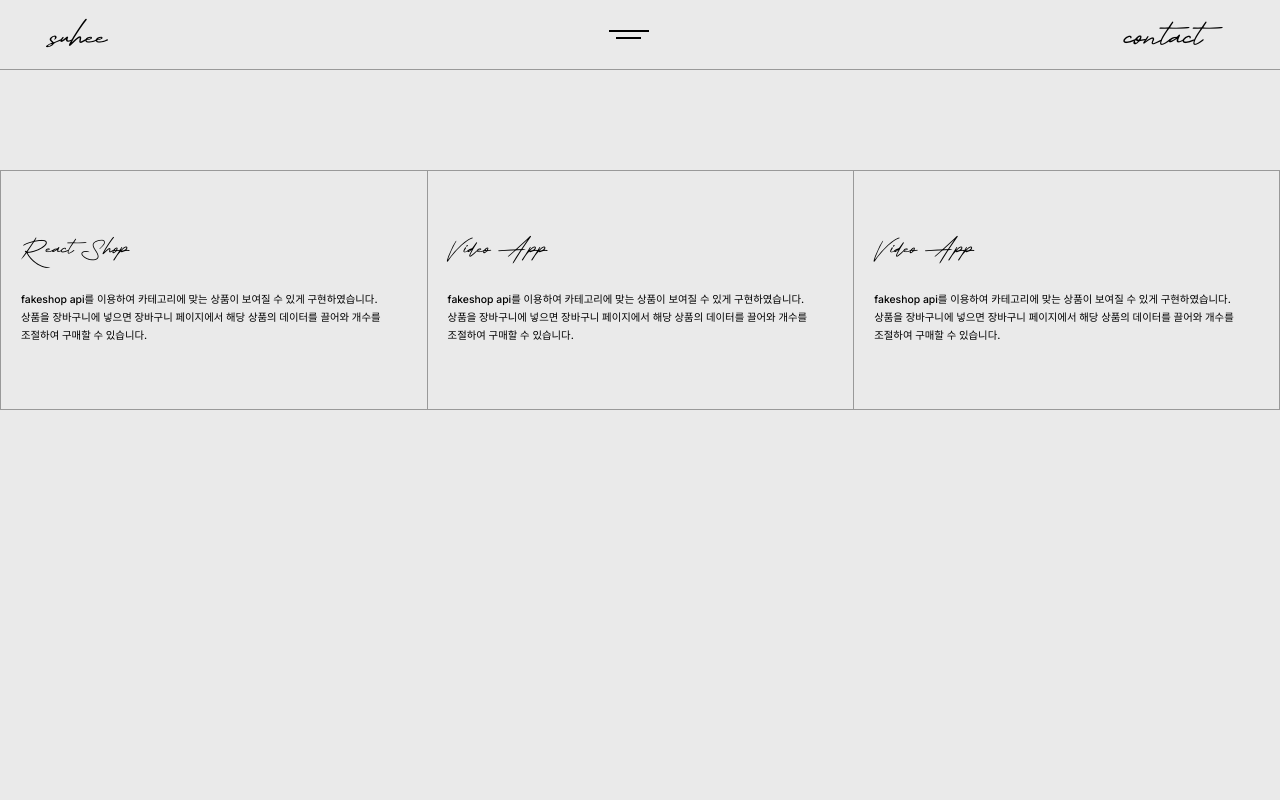
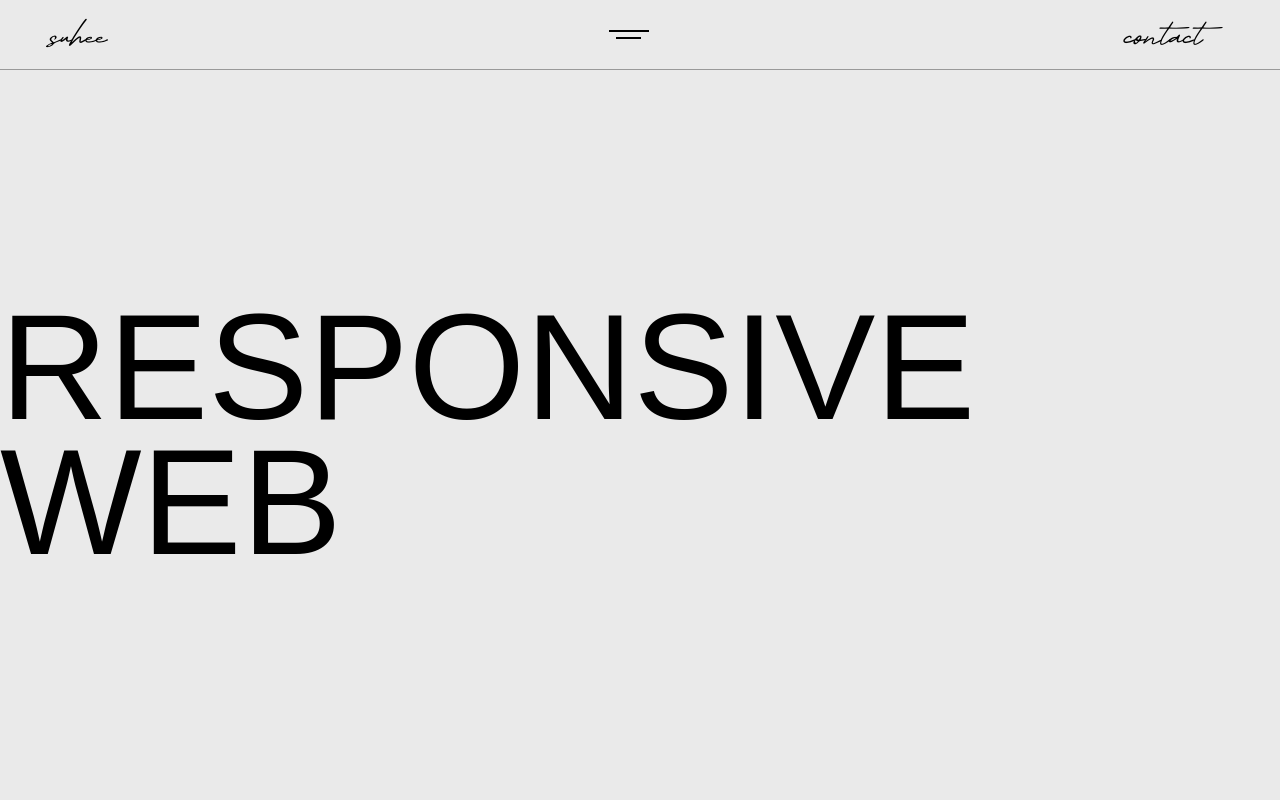
Before and after one commit to pie-suhee/suhee, a React (Create React App) app: page /responsiveWeb in a window 1280 px wide. Shown: the top 800 px of the page. Built offline with nearby package versions, Linux system fonts and the light colour scheme; a web font is replaced by a local one.

Commit message:
20231019

```diff
--- a/public/index.html
+++ b/public/index.html
@@ -24,7 +24,7 @@
       work correctly both with client-side routing and a non-root public URL.
       Learn how to configure a non-root public URL by running `npm run build`.
     -->
-    <title>Suhee Portfolio</title>
+    <title>Suhee'S Portfolio</title>
   </head>
   <body>
     <noscript>You need to enable JavaScript to run this app.</noscript>
--- a/public/project.json
+++ b/public/project.json
@@ -2,7 +2,7 @@
     {
         "id": 1,
         "title": "React Shop",
-        "category": "responsiveWeb",
+        "category": "RESPONSIVE WEB",
         "description": "fakeshop api를 이용하여 카테고리에 맞는 상품이 보여질 수 있게 구현하였습니다. 상품을 장바구니에 넣으면 장바구니 페이지에서 해당 상품의 데이터를 끌어와 개수를 조절하여 구매할 수 있습니다.",
         "src": "/listBg/reactshopBg.jpeg",
         "href": "https://pie-suhee.github.io/2023PJ-reactshop/"
@@ -10,15 +10,15 @@
     {
         "id": 2,
         "title": "Video App",
-        "category": "responsiveWeb",
-        "description": "fakeshop api를 이용하여 카테고리에 맞는 상품이 보여질 수 있게 구현하였습니다. 상품을 장바구니에 넣으면 장바구니 페이지에서 해당 상품의 데이터를 끌어와 개수를 조절하여 구매할 수 있습니다.",
-        "src": "/listBg/reactshopBg.jpeg",
+        "category": "RESPONSIVE WEB",
+        "description": "회원가입, 로그인, 동영상 업로드, 댓글, 좋아요, 구독 등의 기능을 구현하였으며, MongoDB, Postman을 활용하여 RESTful API 요청 메서드(GET, POST 등)의 흐름을 확인하였습니다.",
+        "src": "/listBg/videoappBg.png",
         "href": "http://18.222.143.17/"
     },
     {
         "id": 3,
         "title": "Video App",
-        "category": "responsiveWeb",
+        "category": "RESPONSIVE WEB",
         "description": "fakeshop api를 이용하여 카테고리에 맞는 상품이 보여질 수 있게 구현하였습니다. 상품을 장바구니에 넣으면 장바구니 페이지에서 해당 상품의 데이터를 끌어와 개수를 조절하여 구매할 수 있습니다.",
         "src": "/listBg/reactshopBg.jpeg",
         "href": "https://pie-suhee.github.io/2023PJ-reactshop/"
@@ -26,7 +26,7 @@
     {
         "id": 4,
         "title": "React Shop",
-        "category": "javascript",
+        "category": "JAVASCRIPT",
         "description": "fakeshop api를 이용하여 카테고리에 맞는 상품이 보여질 수 있게 구현하였습니다. 상품을 장바구니에 넣으면 장바구니 페이지에서 해당 상품의 데이터를 끌어와 개수를 조절하여 구매할 수 있습니다.",
         "src": "/listBg/reactshopBg.jpeg",
         "href": "https://pie-suhee.github.io/2023PJ-reactshop/"
--- a/src/App.js
+++ b/src/App.js
@@ -16,8 +16,8 @@ function App() {
             <Route path='/' element={<Main />} />
             <Route path='/about' element={<About />} />
             <Route path='/contact' element={<Contact />} />
-            <Route path='/responsiveWeb' element={<List category='responsiveWeb' />} />
-            <Route path='/javascript' element={<List category='javascript' />} />
+            <Route path='/responsiveWeb' element={<List category='RESPONSIVE WEB' />} />
+            <Route path='/javascript' element={<List category='JAVASCRIPT' />} />
           </Routes>
         </main>
     </BrowserRouter>
--- a/src/components/List.js
+++ b/src/components/List.js
@@ -21,17 +21,26 @@ const List = ({ category }) => {
 
     return (
         <section className="list">
+            <div className="category">
+                <span>{category}</span>
+            </div>
             <div className="list_con">
                 <ul>
-                    {projects.map((project) => (
+                    {projects.map((project, index) => {
+                        const formattedIndex = (index + 1).toString().padStart(2, '0');
+
+                        return (
                             <li key={project.id}>
                                 <div className="listBg">
                                     <img src={project.src} alt="리스트 배경 이미지"/>
                                 </div>
                                 <a href={project.href} target='_blank' rel="noreferrer">
                                     <div className="listTitle">
-                                    <span className="Thesignature">
+                                        <span className="inter">
                                             {project.title}
+                                        </span>
+                                        <span className="inter">
+                                            /{formattedIndex}
                                         </span>
                                     </div>
 
@@ -42,7 +51,8 @@ const List = ({ category }) => {
                                     </div>
                                 </a>
                             </li>
-                    ))}
+                        );
+                    })}
                 </ul>
             </div>
         </section>
--- a/src/scss/list.scss
+++ b/src/scss/list.scss
@@ -1,6 +1,19 @@
 .list {
-    max-width: 1600px;
+    max-width: 1400px;
     margin: 0 auto;
+    .category {
+        display: flex;
+        justify-content: center;
+        align-items: center;
+        width: 100%;
+        height: calc(100vh - 70px);
+        span {
+            font-size: 150px;
+            line-height: 0.9;
+            position: sticky;
+            top: 150px;
+        }
+    }
     .list_con {
         margin-top: 100px;
         ul {
@@ -9,7 +22,7 @@
             li {
                 flex-basis: 33.33%;
                 aspect-ratio: 16 / 9;
-                padding: 0 20px;
+                padding: 20px;
                 border-left: 1px solid #999999;
                 border-bottom: 1px solid #999999;
                 position: relative;
@@ -42,13 +55,16 @@
                 a {
                     display: flex;
                     flex-direction: column;
-                    justify-content: center;
+                    justify-content: space-between;
                     width: 100%;
                     height: 100%;
                     position: relative;
                     .listTitle {
+                        display: flex;
+                        justify-content: space-between;
                         span {
-                            font-size: 4dvh;
+                            font-size: 24px;
+                            font-weight: 600;
                         }
                     }
                     .listDescription {
--- a/src/scss/main.scss
+++ b/src/scss/main.scss
@@ -1,5 +1,5 @@
-body {
-  overflow: hidden;
+.main_page {
+    overflow: hidden;
 }
 
 .main {
--- a/src/views/Main.js
+++ b/src/views/Main.js
@@ -1,9 +1,17 @@
+import React, { useEffect } from 'react';
 import MouseMove from "../components/MouseMove";
 import { Link } from 'react-router-dom';
 
 import '../scss/main.scss';
 
 const Main = () => {
+    useEffect(() => {
+        document.body.className = 'main_page';
+        return () => {
+          document.body.className = '';
+        };
+    }, []);
+
     return (
         <section className="main">
             <div className="mainBg">
```
Also changed, not shown: public/listBg/videoappBg.png (added). Lines whose indentation alone changed are shown as unchanged.
